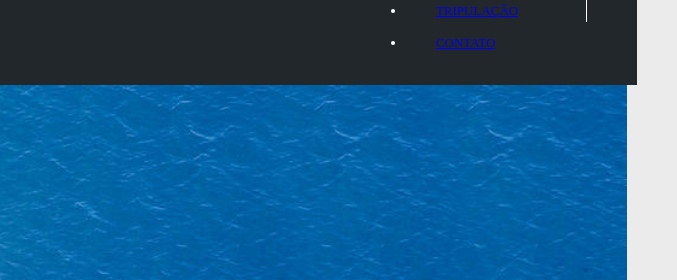
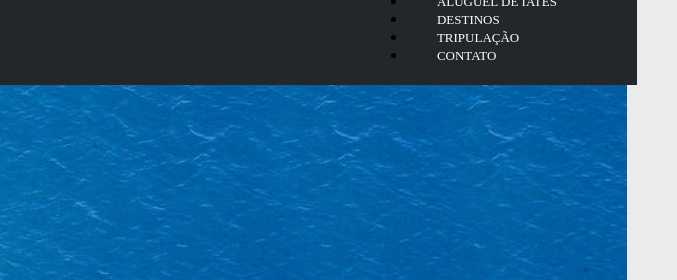
Before and after one commit to MatheusM-V/Projeto-front, a plain HTML site: page index.html in a window 1280 px wide. Shown: the top 280 px of the page, 603-1280 px from the left. Drawn offline with Linux system fonts and the light colour scheme.

Commit message:
Update header.css

```diff
--- a/style/header.css
+++ b/style/header.css
@@ -65,11 +65,11 @@ body .cabecalho .menu {
     padding-bottom: 5px;
 }
 
-body .cabecalho .menu ul li:hover {
+body .cabecalho .menu ul li a:hover {
     padding-bottom: 0px;
 }
 
-body .cabecalho .menu ul li{
+body .cabecalho .menu ul li a{
     color: #FFFFFF;
     font-size: small;
     text-decoration: none;
@@ -81,7 +81,7 @@ body .cabecalho .menu ul li{
     cursor: pointer;
 }
 
-body .cabecalho .menu ul li:not(:last-child) {
+body .cabecalho .menu ul li a:not(:last-child) {
     border-right: 1px solid #FFFFFF;
 }
 
@@ -104,12 +104,12 @@ body .cabecalho .menu ul li a.ds:hover {
     font-size: medium;
 }
 
-body .cabecalho .menu a.tp:hover {
+body .cabecalho .menu ul li a.tp:hover {
     color: #1BB4E8;
     font-size: medium;
 }
 
-body .cabecalho .menu a.co:hover {
+body .cabecalho .menu ul li a.co:hover {
     color: #1BB4E8;
     font-size: medium;
 }
```
